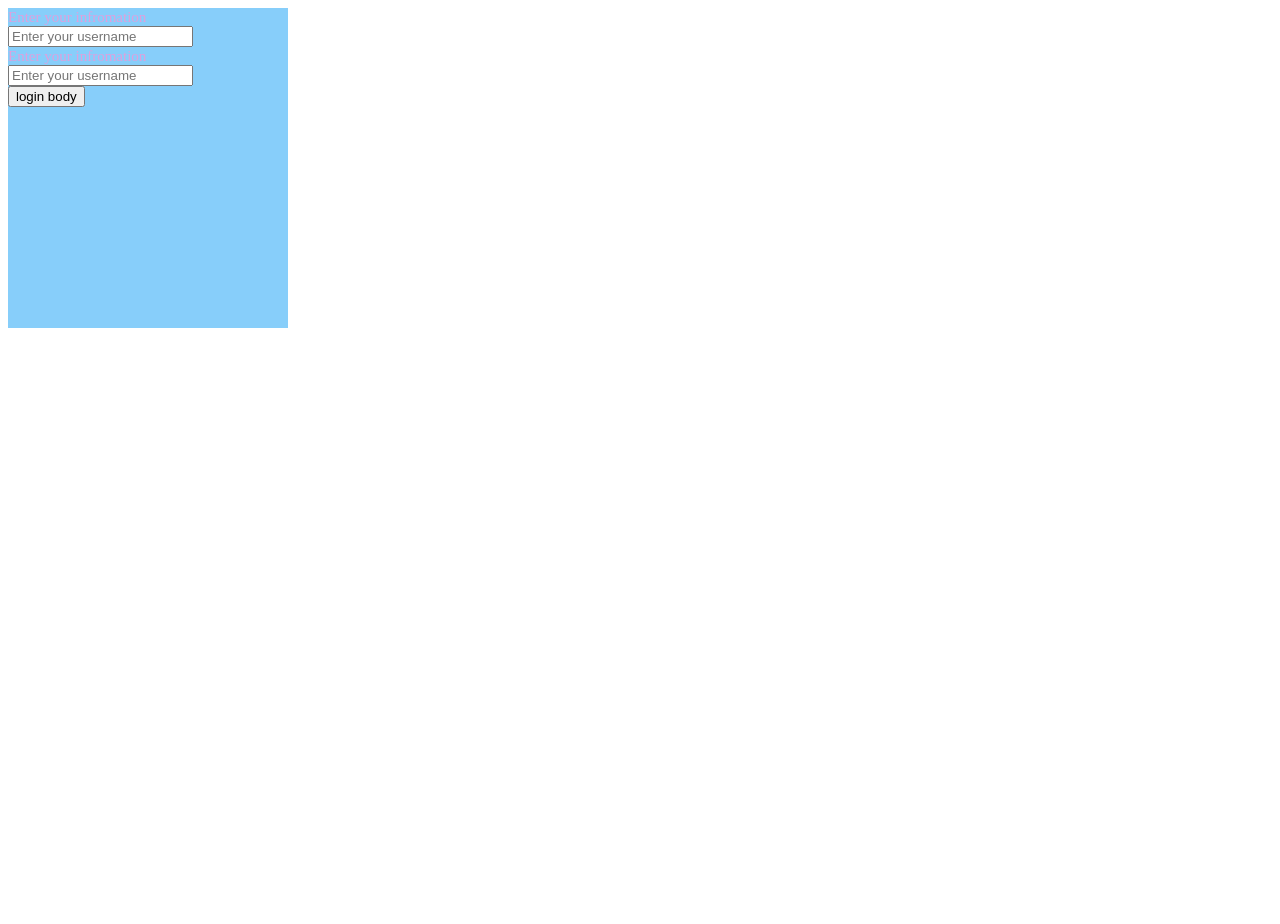
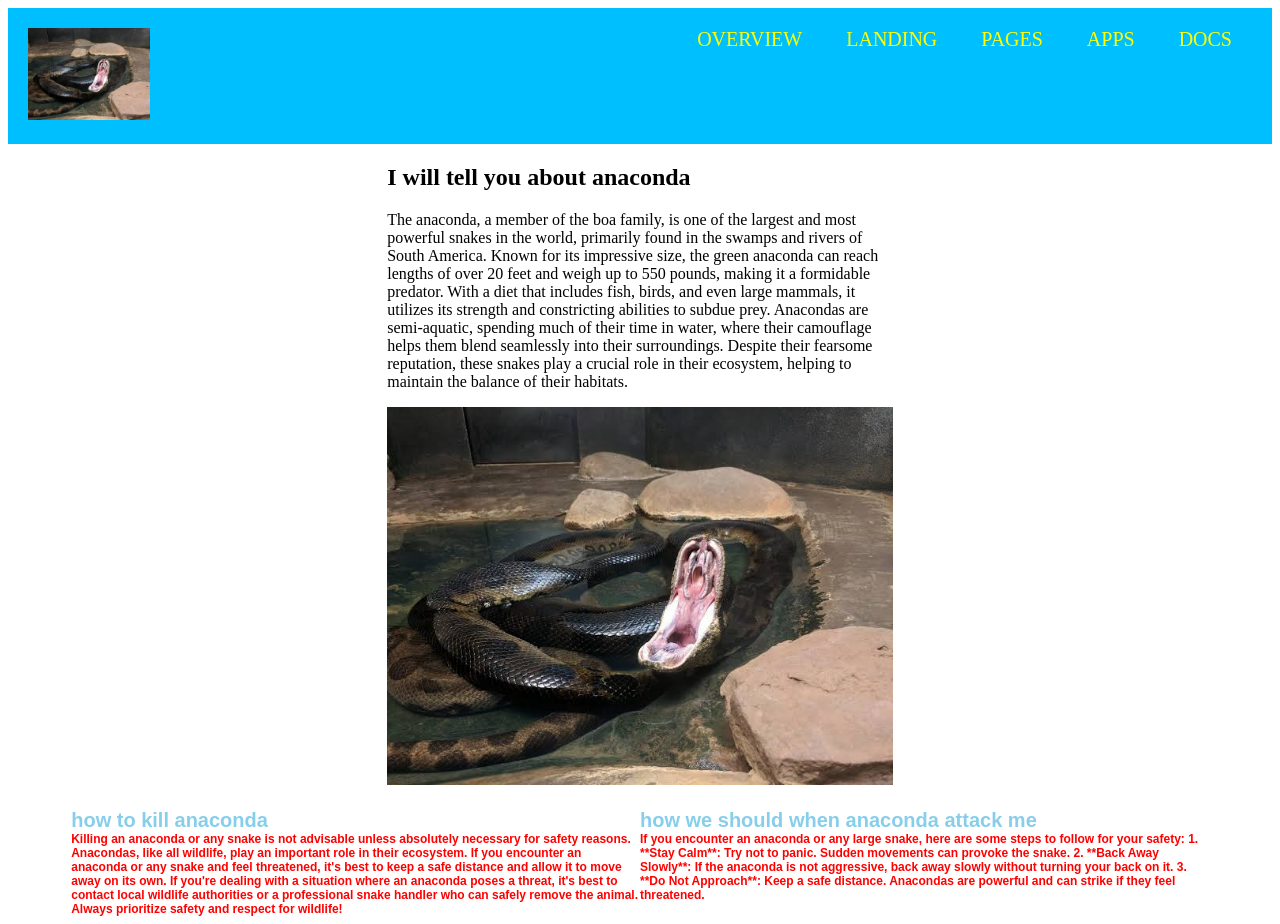
Before and after one commit to lionkable/5639, a plain HTML site: page luxemburg/index.html in a window 1280 px wide. Before the commit the page ends 800 px from the top, so only its background shows below. Drawn offline with Linux system fonts and the light colour scheme; files whose address does not match are found by name.

Commit message:
Add files via upload

```diff
--- a/luxemburg/css/style.css
+++ b/luxemburg/css/style.css
@@ -1,25 +1,82 @@
-.roton label {
-    color: plum;
-    font-size: 15px;
+.container{
+    padding: 20px;
+    overflow: hidden;
+    background-color: deepskyblue;
+    margin: 0px auto;
+}
+.logo{
+    float: left;
+    width: 10%;
+}
+.logo img{
+    width: 100%;
+}
+.menu{
+    float: right;
+}
+.menu a{
+    text-decoration: none;
+    color: yellow;
+    text-transform: uppercase;
+    font-size: 20px;
+    padding: 20px 20px;
+}
+.header{
+    background-color: deepskyblue;
+}
+.banner {
+    width: 40%;
+    margin: 20px auto;
+
 }
 
-.login_body {
+.banner img {
+    width: 100%;
+    height: auto;
+
+}
+.success{
+    overflow: hidden;
+    width: 90%;
+    margin: 0px auto;
+}
+.left{
+    float: left;
+    width: 50%;
+}
+.left h1{
+    font-family: sans-serif;
+    font-size:20px;
+    font-weight: 700;
+    color: skyblue;
+    margin: 0;
+
+}
+.left p{
+    font-family: sans-serif;
+    font-size: 12px;
+    font-weight: 700;
     color: red;
-    background-color: lightskyblue;
-    height: 320px;
-    width: 280px;
+    margin: 0;
+
 }
+.right{
+    float: right;
+    width: 50%;
+}
+.right h2{
+    font-family: sans-serif;
+    font-size: 20px;
+    font-weight: 700;
+    color: skyblue;
+    margin: 0;
 
-.btn {
-    transition: all 0.3s ease;
 }
+.right p{
+    font-family: sans-serif;
+    font-size: 12px;
+    font-weight: 700;
+    color: red;
+    margin: 0;
 
-.btn:hover {
-    color: whitesmoke;
-    background-color: black;
-    font-size: 30px;
-    width: 270px;
-    height: 40px;
-    border: 2px solid black;
-    border-radius: 20px;
 }
--- a/luxemburg/index.html
+++ b/luxemburg/index.html
@@ -3,21 +3,61 @@
 <head>
     <meta charset="utf-8">
     <meta name="viewport" content="width=device-width, initial-scale=1">
-    <title>halar puth</title>
-    <link rel="stylesheet" type="text/css" href="css/style.CSS">
+    <title>correspondence</title>
+    <link rel="stylesheet" type="text/css" href="css/style.css">
 </head>
 <body>
-    <section class="login_body">
-        <div class="roton">
-            <label for="user"id="text">Enter your infromation</label><br>
-            <input type="text" name="m" class="input_field"placeholder="Enter your username"><br>
-            <label for="user"id="text">Enter your infromation</label><br>
-            <input type="text" name="m" class="input_field"placeholder="Enter your username"><br>
-            <button class="btn">login body</button>
+    <header class="container">
+        <div class="logo">
+            <img src="C:\Users\User\Downloads\Desktop\luxemburg\images\images.jpg">
+
+        </div>
+        <div class="menu">
+            <a href="#"> OVERVIEW</a>
+            <a href="#"> LANDING</a>
+            <a href="#"> PAGES</a>
+            <a href="#"> APPS</a>
+            <a href="#"> DOCS</a>
 
         </div>
 
+
+    </header>
+    <section class="banner">
+        <div class="row">
+            <h1>I will tell you about anaconda</h1>
+            <p>The anaconda, a member of the boa family, is one of the largest and most powerful snakes in the world, primarily found in the swamps and rivers of South America. Known for its impressive size, the green anaconda can reach lengths of over 20 feet and weigh up to 550 pounds, making it a formidable predator. With a diet that includes fish, birds, and even large mammals, it utilizes its strength and constricting abilities to subdue prey. Anacondas are semi-aquatic, spending much of their time in water, where their camouflage helps them blend seamlessly into their surroundings. Despite their fearsome reputation, these snakes play a crucial role in their ecosystem, helping to maintain the balance of their habitats.</p>
+            <img src="C:\Users\User\Downloads\Desktop\luxemburg\images\images.jpg">
+
+
+    </section>
+    <footer>
+        <section class="success">
+        <div class="left">
+            <h1>how to kill anaconda</h1>
+            <p>Killing an anaconda or any snake is not advisable unless absolutely necessary for safety reasons. Anacondas, like all wildlife, play an important role in their ecosystem. If you encounter an anaconda or any snake and feel threatened, it's best to keep a safe distance and allow it to move away on its own.
+
+If you're dealing with a situation where an anaconda poses a threat, it's best to contact local wildlife authorities or a professional snake handler who can safely remove the animal. Always prioritize safety and respect for wildlife!</p>
+
+        </div>
+        <div class="right">
+            <h2> how we should when anaconda attack me</h2>
+            <p>If you encounter an anaconda or any large snake, here are some steps to follow for your safety:
+
+1. **Stay Calm**: Try not to panic. Sudden movements can provoke the snake.
+
+2. **Back Away Slowly**: If the anaconda is not aggressive, back away slowly without turning your back on it.
+
+3. **Do Not Approach**: Keep a safe distance. Anacondas are powerful and can strike if they feel threatened.
+</p>
+
+
+
+
     </section>
 
+</div>
+
+    </footer>
 </body>
-</html>
+</html
```
